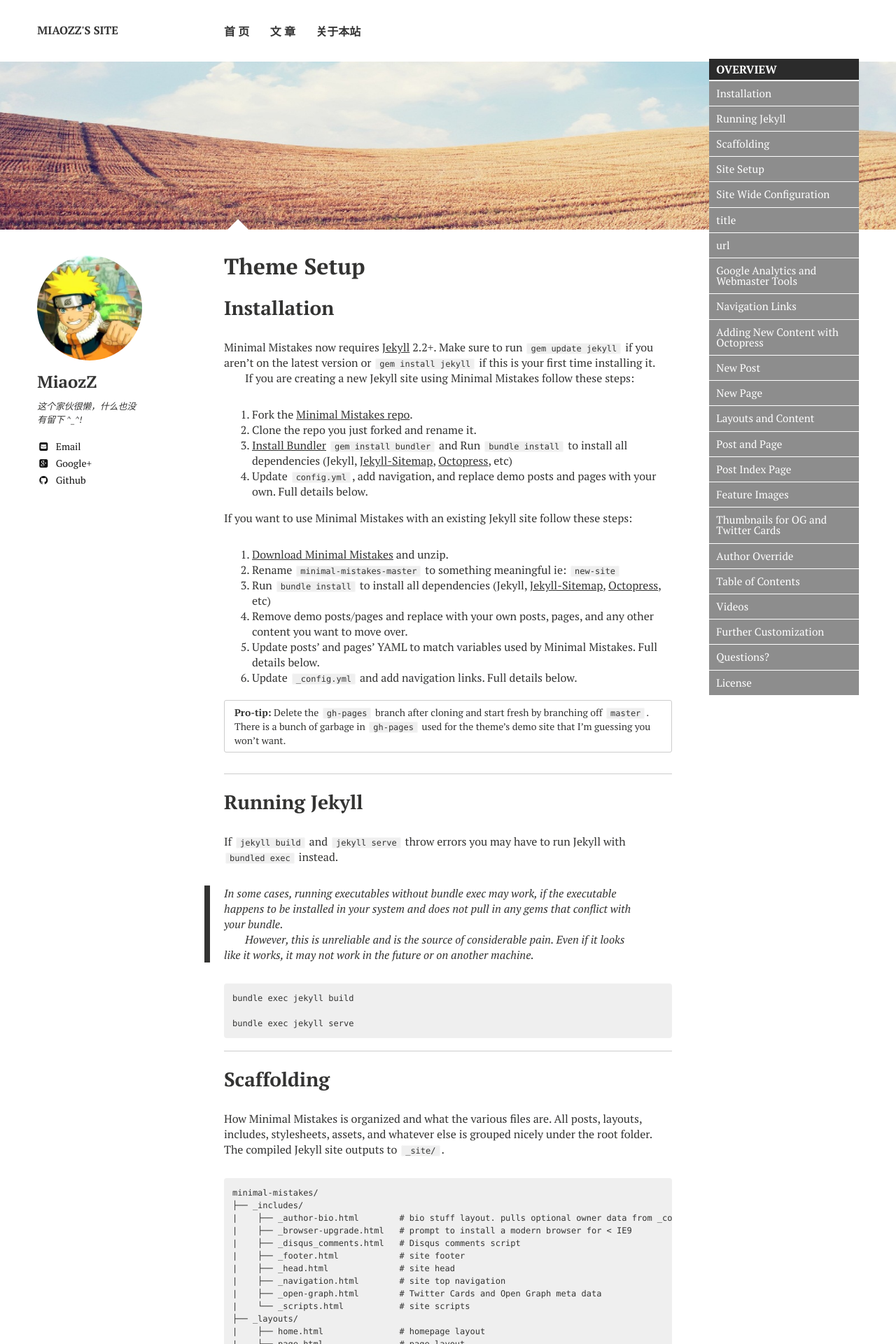
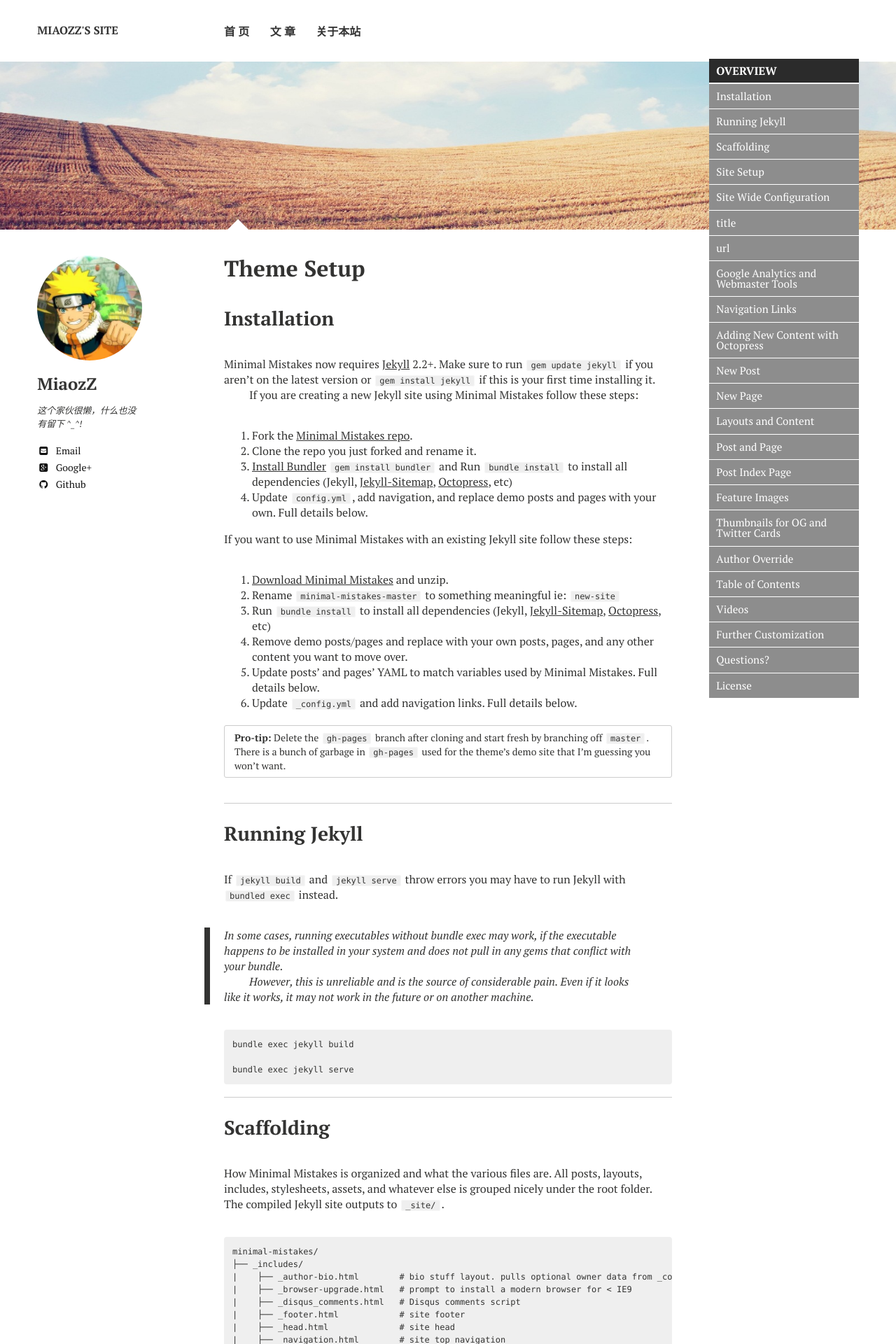
Before and after one commit to buptmiao/buptmiao.github.io, a Jekyll site: the page built from theme-setup/index.md, in a window 1280 px wide. Shown: the top 1920 px of the page at 70% size. Built offline with Jekyll 4.4.1, drawn with Linux system fonts in a browser that asks for light colours; nearby versions of some CDN libraries.

```diff
--- a/_sass/variables.scss
+++ b/_sass/variables.scss
@@ -1,6 +1,6 @@
 // TYPOGRAPHY ================================================
 $doc-font-size: 16;
-$doc-line-height: 30;
+$doc-line-height: 36;
 $paragraph-indent: true !default;
 //$base-font: 'PT Serif', serif;
 $base-font: 'PT Serif', Arial, Microsoft YaHei, Hiragino Sans GB, WenQuanYi Micro Hei;
```
